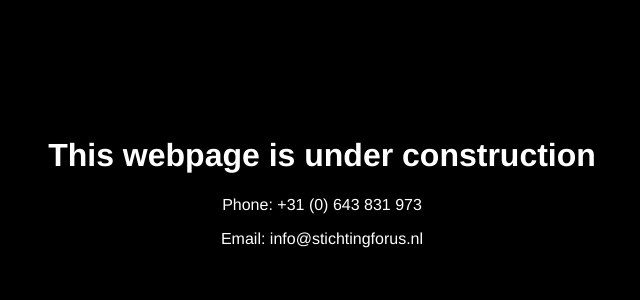
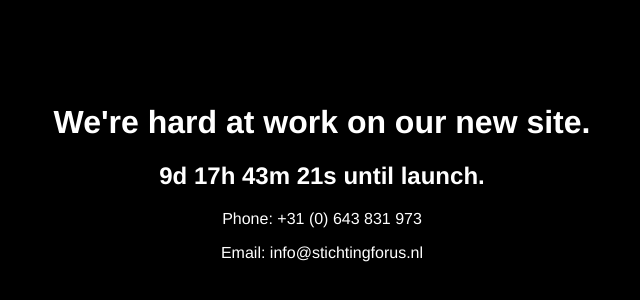
Before and after one commit to teamforus/zuidhorn-front, a plain HTML site: page index.html in a window 1280 px wide. Shown: the part 96-396 px from the top of the page, without its empty margins (318-958 px from the left). Drawn offline with Linux system fonts and the light colour scheme.

Commit message:
added countdown timer

```diff
--- a/index.html
+++ b/index.html
@@ -1,12 +1,38 @@
 <head>
+	<title>Foundation Forus</title>
 	<link rel="stylesheet" type="text/css" href="style.css">
 </head>
 
-
 <body>
 	<div class="landing">
-		<h1>This webpage is under construction</h1>
+		<h1>We're hard at work on our new site.</h1>
+		<h2 id="demo"></h2>
 		<p>Phone: +31 (0) 643 831 973</p>
 		<p>Email: info@stichtingforus.nl</p>
 	</div>
 </body>
+
+<script>
+var countDownDate = new Date("Nov 1, 2017 08:00:00").getTime();
+
+var x = setInterval(function() {
+	var now = new Date().getTime();
+	var distance = countDownDate - now;
+
+	// Time calculations for days, hours, minutes and seconds
+	var days = Math.floor(distance / (1000 * 60 * 60 * 24));
+	var hours = Math.floor((distance % (1000 * 60 * 60 * 24)) / (1000 * 60 * 60));
+	var minutes = Math.floor((distance % (1000 * 60 * 60)) / (1000 * 60));
+	var seconds = Math.floor((distance % (1000 * 60)) / 1000);
+
+	// Display the result in the element with id="demo"
+	document.getElementById("demo").innerHTML = days + "d " + hours + "h "
+	+ minutes + "m " + seconds + "s " + "until launch.";
+
+	// If the count down is finished, write some text
+	if (distance < 0) {
+		clearInterval(x);
+		document.getElementById("demo").innerHTML = "EXPIRED";
+	}
+}, 1000);
+</script>
--- a/style.css
+++ b/style.css
@@ -7,5 +7,5 @@ body {
 }
 
 .landing {
-	margin-top: 175pt;
+	margin-top: 150pt;
 }
```
